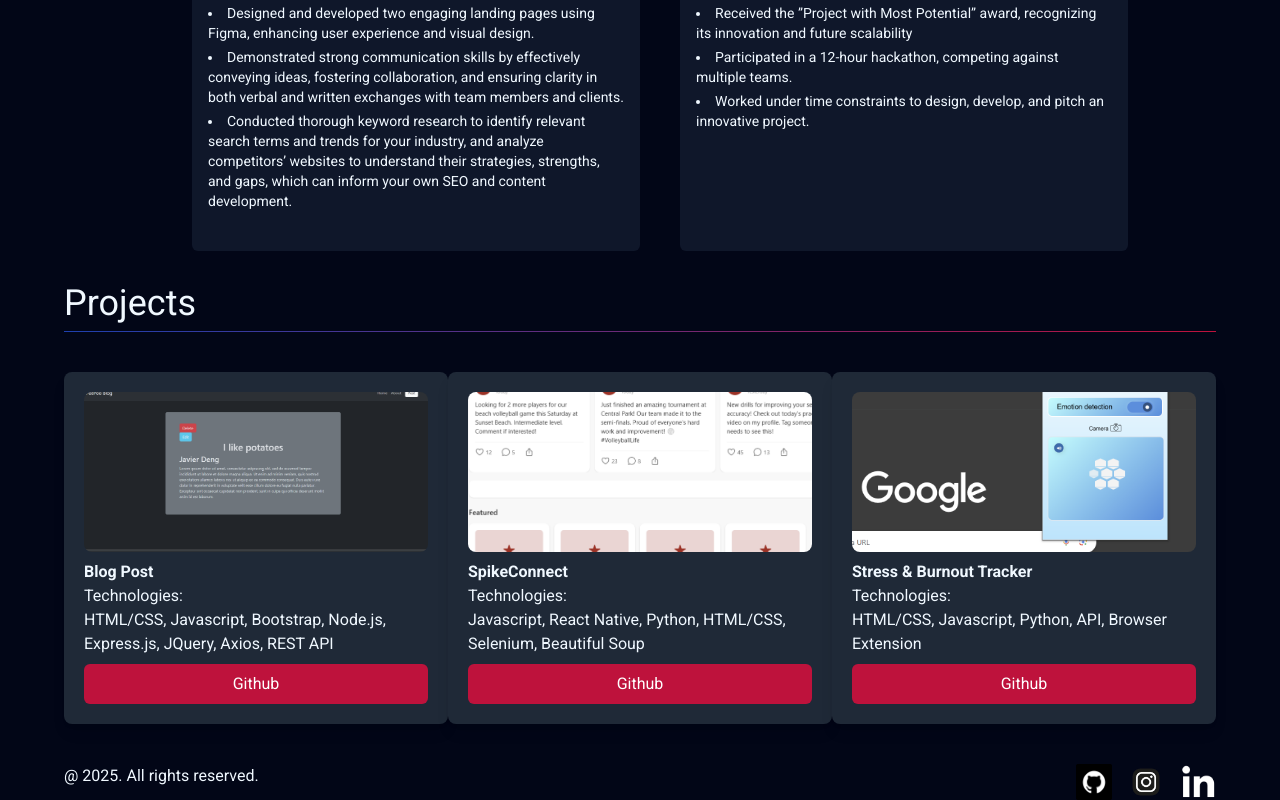
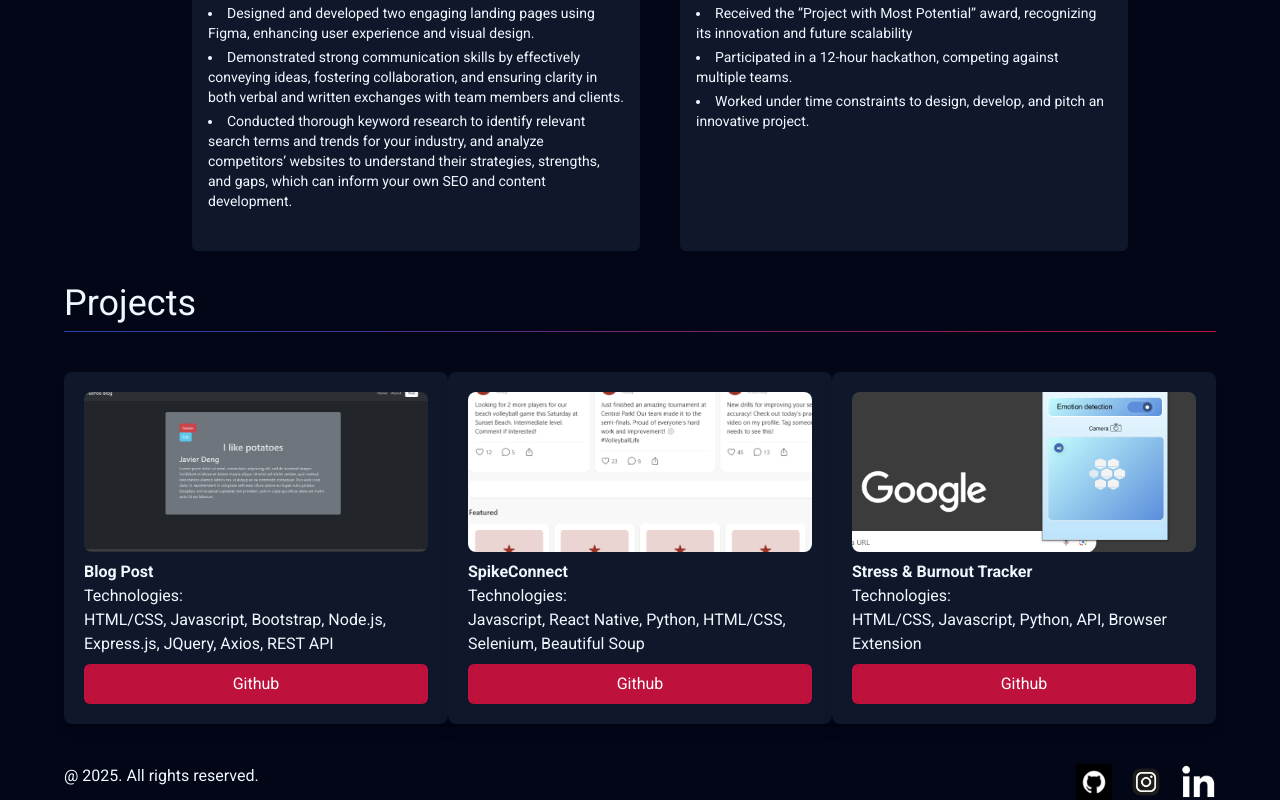
Before and after one commit to DenkuKuro/Portfolio-Website, a React (Vite) app: page / in a window 1280 px wide. Shown: the part 2124-2924 px from the top of the page. Built offline with nearby package versions, Linux system fonts and the light colour scheme.

Commit message:
changed bg color of card to stay consistent

```diff
--- a/src/components/Card.jsx
+++ b/src/components/Card.jsx
@@ -8,7 +8,7 @@ const Card = ({ title, link, image, tech }) => {
   return (
 
         <div
-        className="transform transition duration-300 hover:scale-110 rounded-lg shadow-lg h-71 w-96 hover:shadow-xl bg-gray-800 p-5"
+        className="transform transition duration-300 hover:scale-110 rounded-lg shadow-lg h-71 w-96 hover:shadow-xl bg-slate-900 p-5"
         >
             <img src={image} alt={title} className="h-40 w-full object-cover rounded-lg"/>
             <div className="pt-2 flex flex-col">
```
